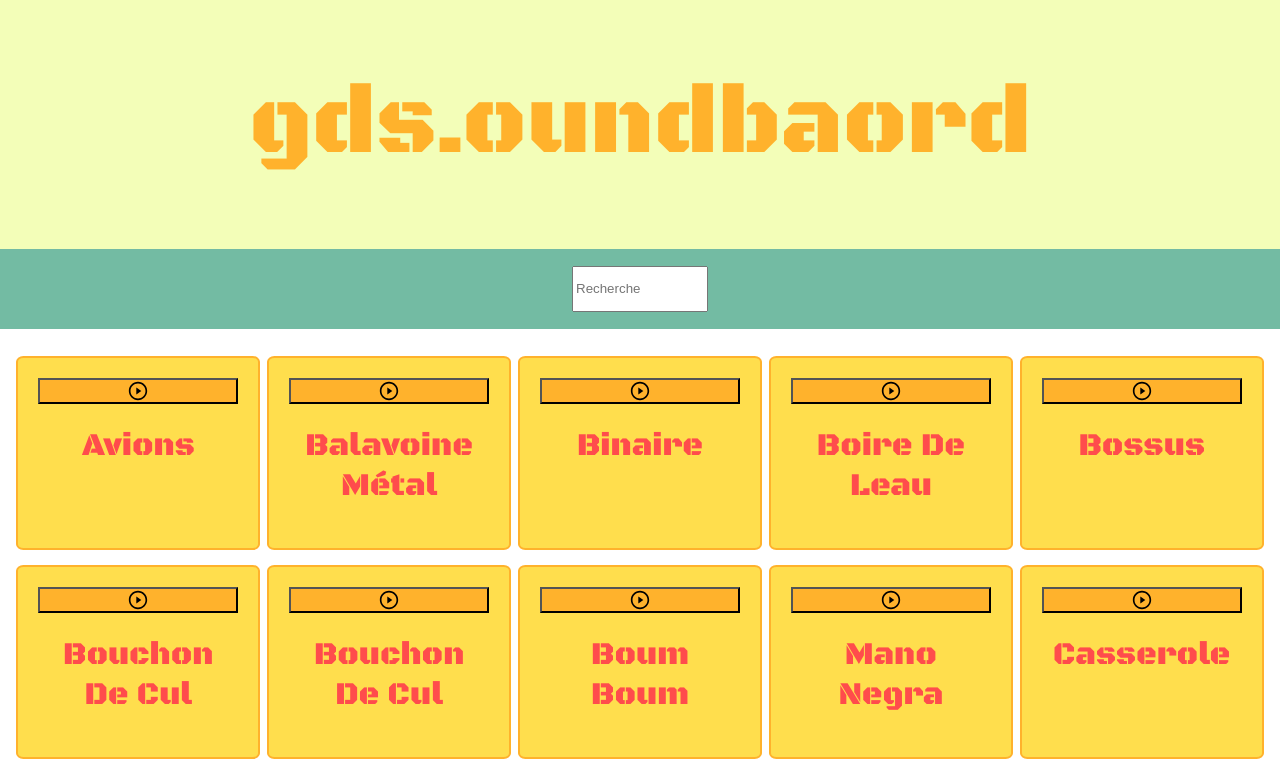
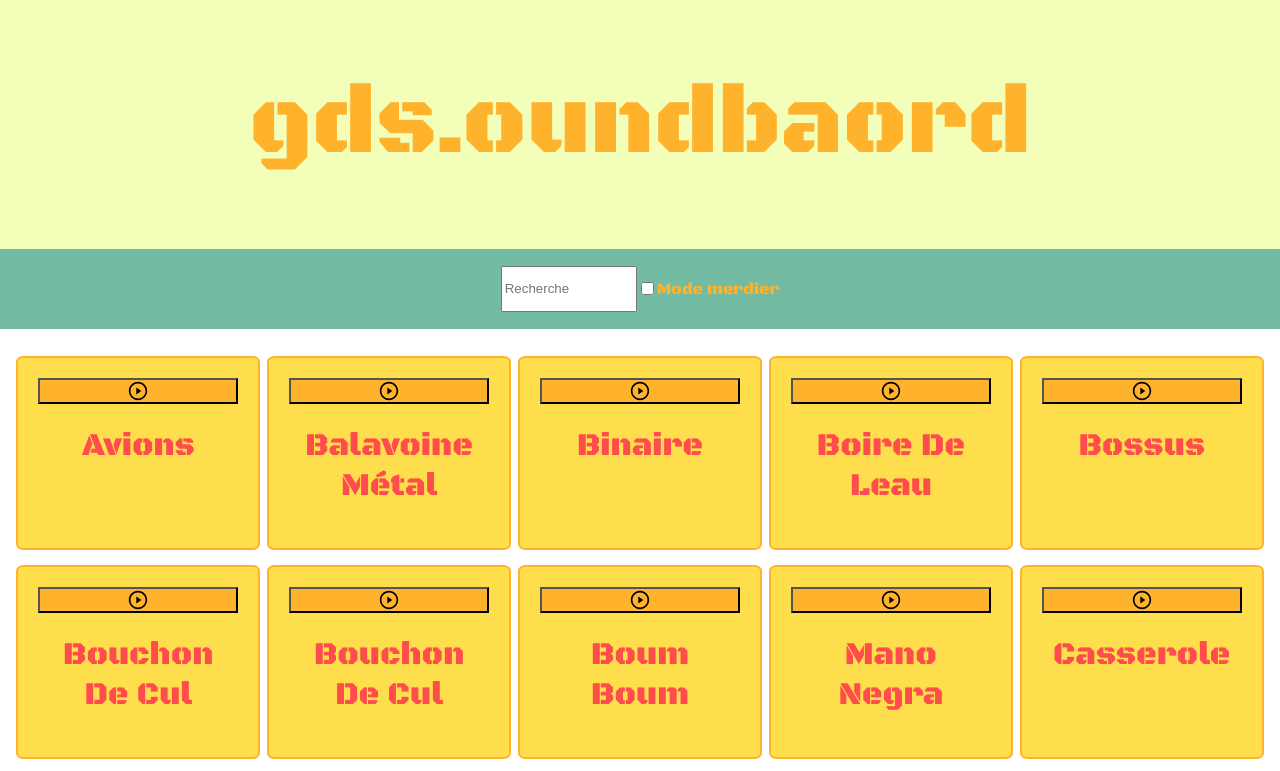
Before and after one commit to petosorus/gds.oundbaord, a plain HTML site: page index.html in a window 1280 px wide. Shown: the top 771 px of the page. Drawn offline with Linux system fonts and the light colour scheme.

Commit message:
mode merdier

```diff
--- a/assets/style/style.css
+++ b/assets/style/style.css
@@ -1,11 +1,11 @@
 body{
   margin:0;
+  font-family: "Black Ops One", system-ui;
+  font-style: normal;
 }
 
 h1 {
-  font-family: "Black Ops One", system-ui;
   font-weight: 400;
-  font-style: normal;
 }
 
 #conteneur_titre{
@@ -18,8 +18,10 @@ h1 {
 
 
 #contenu_recherche{
-  display: grid;
-  place-items: center;
+  display: flex;
+  justify-content: center;
+  align-items: center;
+  color: #FFB22C;
   background-color: #73BBA3;
   height: 5em;
 }
--- a/components/oundbaord/oundbaord.js
+++ b/components/oundbaord/oundbaord.js
@@ -40,10 +40,14 @@
                         }
                     });
                     document.addEventListener('jouant', () => {
-                        this.jouant = true
+                        if (!document.merdier) {
+                            this.jouant = true
+                        }
                     });
                     document.addEventListener('stoppey', () => {
-                        this.jouant = false
+                        if (!document.merdier) {
+                            this.jouant = false
+                        }
                     });
                 });
             }
--- a/index.html
+++ b/index.html
@@ -64,6 +64,8 @@
 
         <div id="contenu_recherche">
             <input type="text" id="recherche" placeholder="Recherche"/>
+            <input type="checkbox" id="merdier"/>
+            <label for="merdier">Mode merdier</label>
         </div>
 
         <div id="contenu">
--- a/main.js
+++ b/main.js
@@ -67,6 +67,11 @@ function installation() {
 
         afficherListe(contenuFiltrey);
     });
+
+    const merdierElement = document.getElementById('merdier')
+    merdierElement.addEventListener('change', () => {
+        document.merdier = merdierElement.checked
+    })
 }
 
 installation();
```
